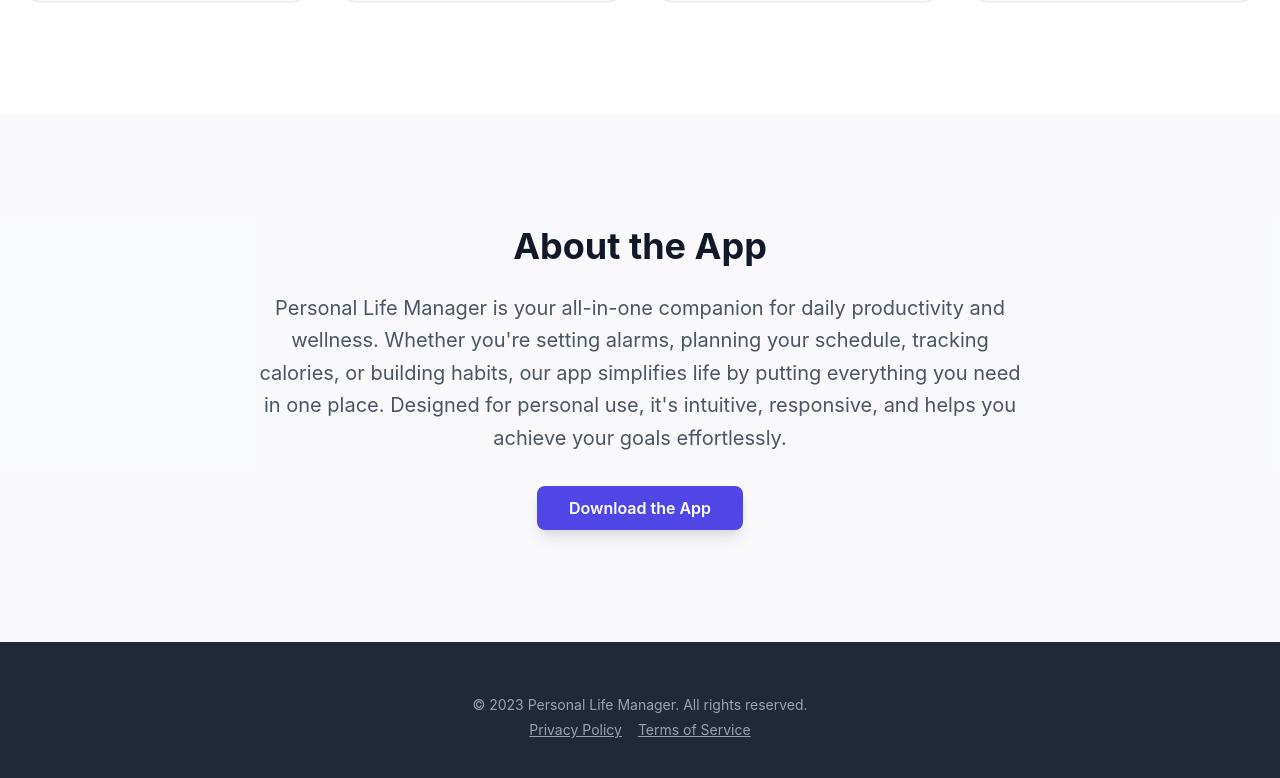
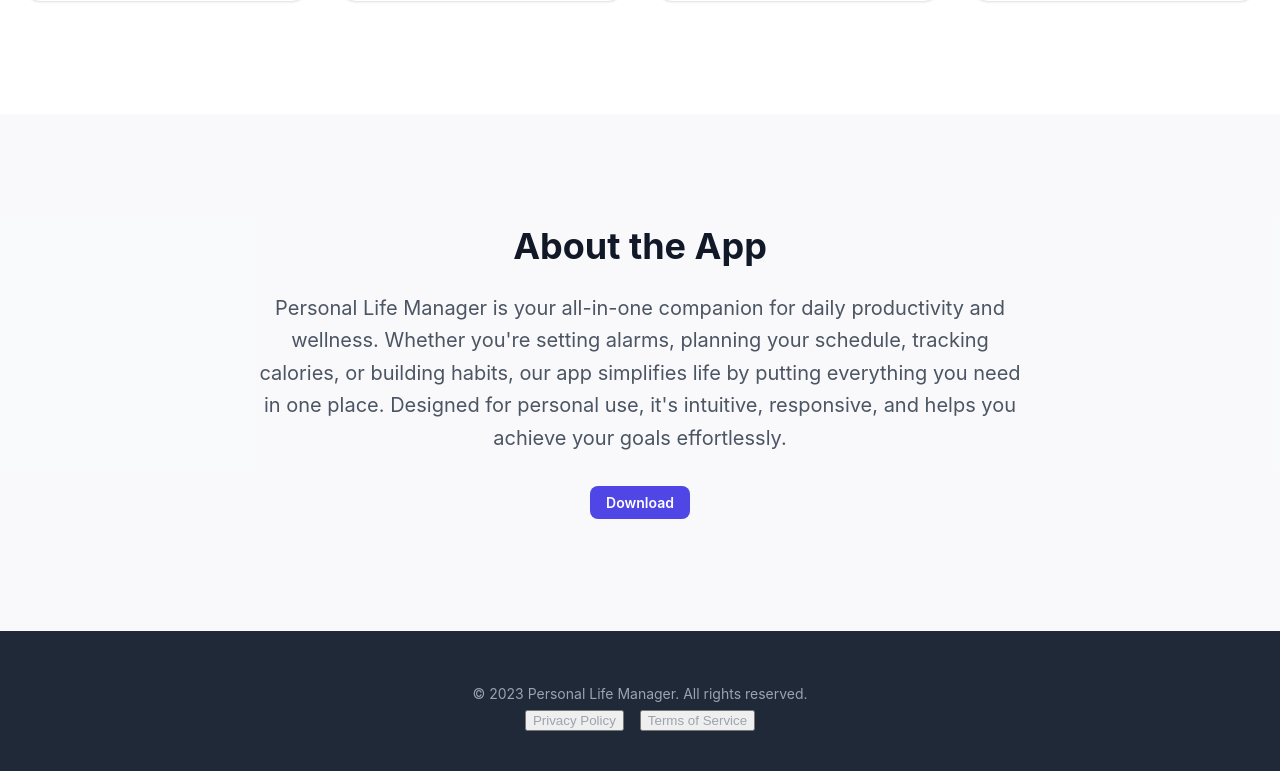
Before and after one commit to mnskartik/LIFESYNC, a React (Create React App) app in the folder frontend/client/: page / in a window 1280 px wide. Shown: the part 1308-2086 px from the top of the page. Built offline with nearby package versions, Linux system fonts and the light colour scheme.

Commit message:
updated home and land

```diff
--- a/frontend/client/src/pages/Home.jsx
+++ b/frontend/client/src/pages/Home.jsx
@@ -12,22 +12,17 @@ import Dashboard from "../components/Dashboard";
 import UserProfile from "../components/UserProfile";
 
 export default function Home() {
-  const [quote, setQuote] = useState("");
+
   const [activeFeature, setActiveFeature] = useState("Dashboard");
   const [isMobile, setIsMobile] = useState(window.innerWidth <= 768);
   const [drawerOpen, setDrawerOpen] = useState(false);
   const [userName, setUserName] = useState("");
 
-  // Dummy motivational quotes
-  const quotes = [
-    "Push yourself, because no one else is going to do it for you.",
-    "Success doesn’t just find you. You have to go out and get it.",
-    "Great things never come from comfort zones.",
-    "Dream it. Wish it. Do it.",
-  ];
+
+
 
   useEffect(() => {
-    setQuote(quotes[Math.floor(Math.random() * quotes.length)]);
+
 
     // Load user name from localStorage if available
     const storedUser = localStorage.getItem("user");
--- a/frontend/client/src/pages/LandingPage.jsx
+++ b/frontend/client/src/pages/LandingPage.jsx
@@ -156,7 +156,7 @@ const LandingPage = () => {
             <a href="#features" style={{ fontSize: '0.875rem', fontWeight: '500', color: '#4b5563', transition: 'color 0.3s ease', textDecoration: 'none' }}>Features</a>
             <a href="#about" style={{ fontSize: '0.875rem', fontWeight: '500', color: '#4b5563', transition: 'color 0.3s ease', textDecoration: 'none' }}>About</a>
             <a href="#contact" style={{ fontSize: '0.875rem', fontWeight: '500', color: '#4b5563', transition: 'color 0.3s ease', textDecoration: 'none' }}>Contact</a>
-            <a href="#" style={{ display: 'inline-flex', alignItems: 'center', justifyContent: 'center', padding: '0.5rem 1rem', fontSize: '0.875rem', fontWeight: '600', borderRadius: '0.5rem', color: '#fff', backgroundColor: '#4f46e5', transition: 'all 0.3s ease', textDecoration: 'none' }}>Get Started</a>
+            <Link to="/signup" style={{ display: 'inline-flex', alignItems: 'center', justifyContent: 'center', padding: '0.5rem 1rem', fontSize: '0.875rem', fontWeight: '600', borderRadius: '0.5rem', color: '#fff', backgroundColor: '#4f46e5', transition: 'all 0.3s ease', textDecoration: 'none' }}>Get Started</Link>
           </nav>
           <button style={mobileMenuButtonStyle} onClick={toggleMobileMenu}>
             <span style={{ display: 'none' }}>Open main menu</span>
@@ -170,7 +170,7 @@ const LandingPage = () => {
             <a href="#features" onClick={toggleMobileMenu} style={{ display: 'block', padding: '0.5rem 0.75rem', borderRadius: '0.375rem', color: '#374151', textDecoration: 'none' }}>Features</a>
             <a href="#about" onClick={toggleMobileMenu} style={{ display: 'block', padding: '0.5rem 0.75rem', borderRadius: '0.375rem', color: '#374151', textDecoration: 'none' }}>About</a>
             <a href="#contact" onClick={toggleMobileMenu} style={{ display: 'block', padding: '0.5rem 0.75rem', borderRadius: '0.375rem', color: '#374151', textDecoration: 'none' }}>Contact</a>
-            <a href="#" onClick={toggleMobileMenu} style={{ display: 'block', marginTop: '0.5rem', width: '90%', padding: '0.5rem 0.75rem', fontSize: '1rem', fontWeight: '500', borderRadius: '0.375rem', color: '#fff', backgroundColor: '#4f46e5', textDecoration: 'none' }}>Get Started</a>
+            <Link to="/signup" style={{ display: 'inline-flex', alignItems: 'center', justifyContent: 'center', padding: '0.5rem 1rem', fontSize: '0.875rem', fontWeight: '600', borderRadius: '0.5rem', color: '#fff', backgroundColor: '#4f46e5', transition: 'all 0.3s ease', textDecoration: 'none' }}>Get Started</Link>
           </div>
         </div>
       </header>
@@ -280,7 +280,7 @@ const LandingPage = () => {
         <div style={{ maxWidth: '48rem', margin: '0 auto', padding: '0 1.5rem', textAlign: 'center' }}>
           <h2 style={aboutHeadingStyle}>About the App</h2>
           <p style={aboutParagraphStyle}>Personal Life Manager is your all-in-one companion for daily productivity and wellness. Whether you're setting alarms, planning your schedule, tracking calories, or building habits, our app simplifies life by putting everything you need in one place. Designed for personal use, it's intuitive, responsive, and helps you achieve your goals effortlessly.</p>
-          <a href="#" style={{ display: 'inline-flex', alignItems: 'center', justifyContent: 'center', padding: '0.75rem 2rem', borderRadius: '0.5rem', color: '#fff', fontWeight: '600', backgroundColor: '#4f46e5', boxShadow: '0 10px 15px -3px rgba(0, 0, 0, 0.1), 0 4px 6px -2px rgba(0, 0, 0, 0.05)', transition: 'all 0.3s ease', textDecoration: 'none' }}>Download the App</a>
+          <Link to="/signup" style={{ display: 'inline-flex', alignItems: 'center', justifyContent: 'center', padding: '0.5rem 1rem', fontSize: '0.875rem', fontWeight: '600', borderRadius: '0.5rem', color: '#fff', backgroundColor: '#4f46e5', transition: 'all 0.3s ease', textDecoration: 'none' }}>Download</Link>
         </div>
       </section>
 
@@ -289,8 +289,8 @@ const LandingPage = () => {
         <div style={{ maxWidth: '80rem', margin: '0 auto', textAlign: 'center' }}>
           <p style={{ fontSize: '0.875rem', marginBottom: '0.5rem' }}>&copy; 2023 Personal Life Manager. All rights reserved.</p>
           <div style={{ fontSize: '0.875rem', display: 'flex', justifyContent: 'center', gap: '1rem' }}>
-            <a href="#" style={footerLinkStyle}>Privacy Policy</a>
-            <a href="#" style={footerLinkStyle}>Terms of Service</a>
+            <button style={footerLinkStyle}>Privacy Policy</button>
+<button style={footerLinkStyle}>Terms of Service</button>
           </div>
         </div>
       </footer>
```
